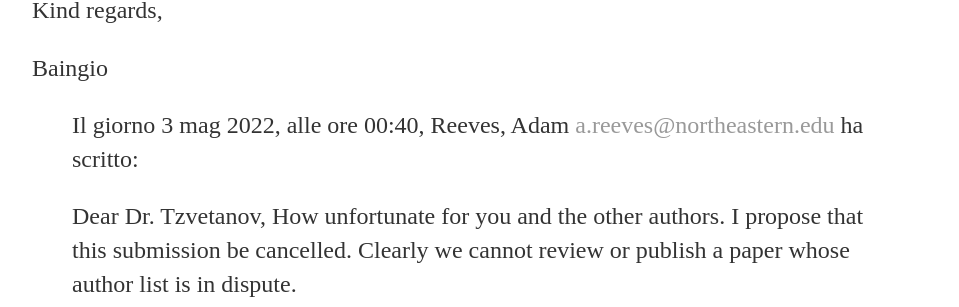
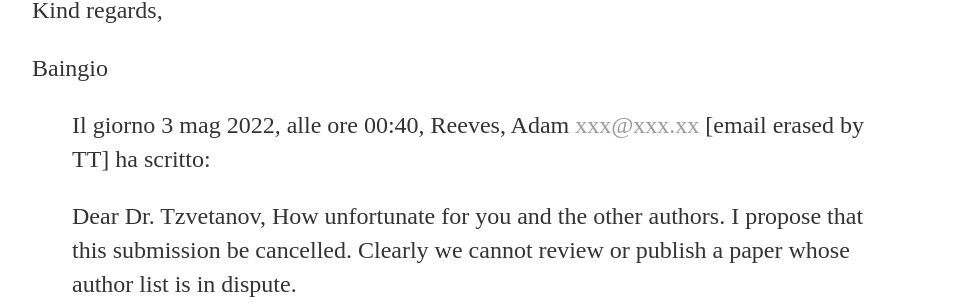
Before and after one commit to tzvet/tzvet.github.io, a Jekyll site: the page built from _posts/2022-05-09-email-frontiers-mansucript-en.md, in a window 1280 px wide. Shown: the part 1069-1376 px from the top of the page, without its empty margins (160-1119 px from the left). Built offline with Jekyll 4.4.1, drawn with Linux system fonts in a browser that asks for light colours.

Commit message:
Update 2022-05-09-email-frontiers-mansucript-en.md

```diff
--- a/_posts/2022-05-09-email-frontiers-mansucript-en.md
+++ b/_posts/2022-05-09-email-frontiers-mansucript-en.md
@@ -32,7 +32,7 @@ Baingio
 
 
 
-> Il giorno 3 mag 2022, alle ore 00:40, Reeves, Adam <a.reeves@northeastern.edu> ha scritto:
+> Il giorno 3 mag 2022, alle ore 00:40, Reeves, Adam <xxx@xxx.xx> [email erased by TT] ha scritto:
 >
 > Dear Dr. Tzvetanov,
 > How unfortunate for you and the other authors.  I propose that this submission be cancelled.
```
